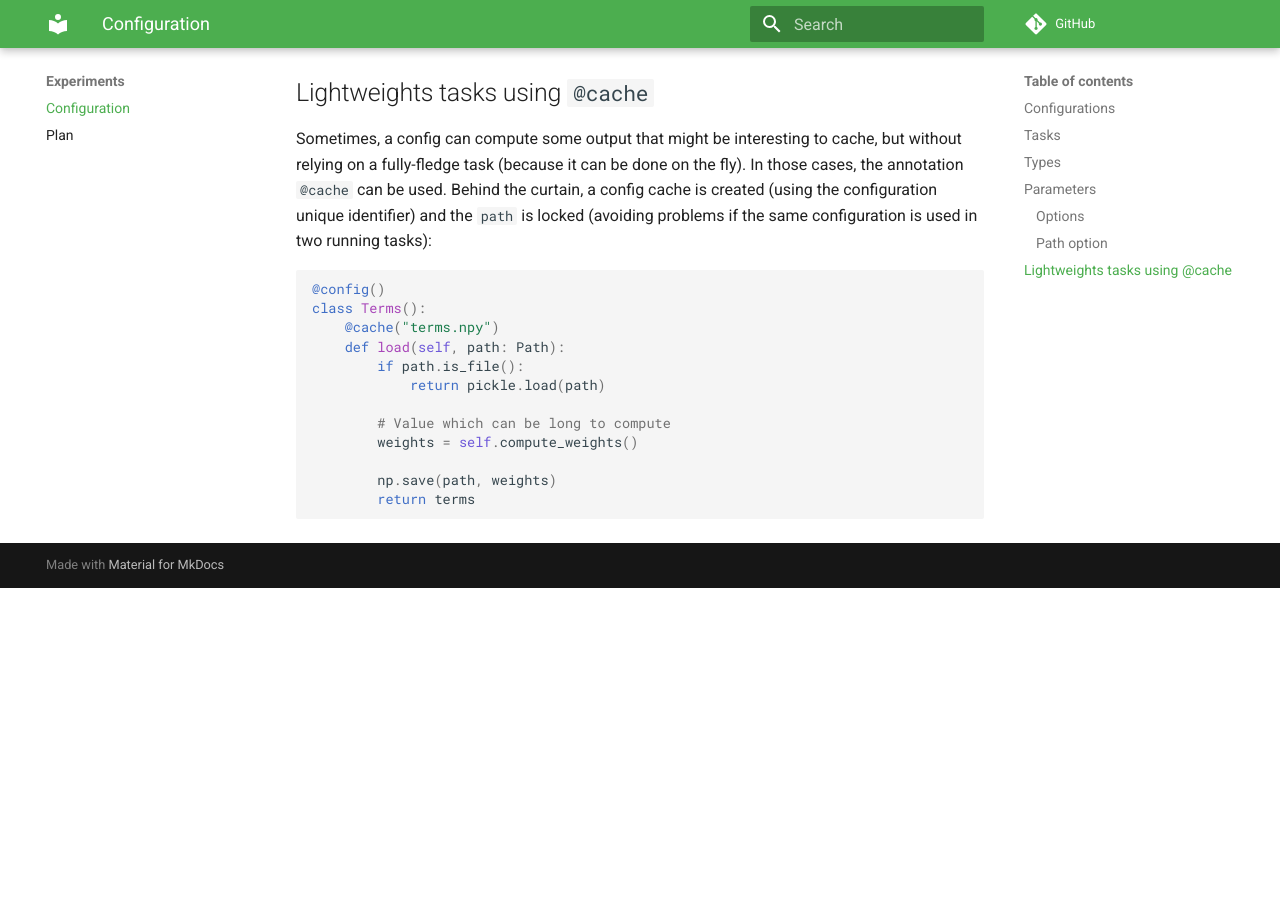
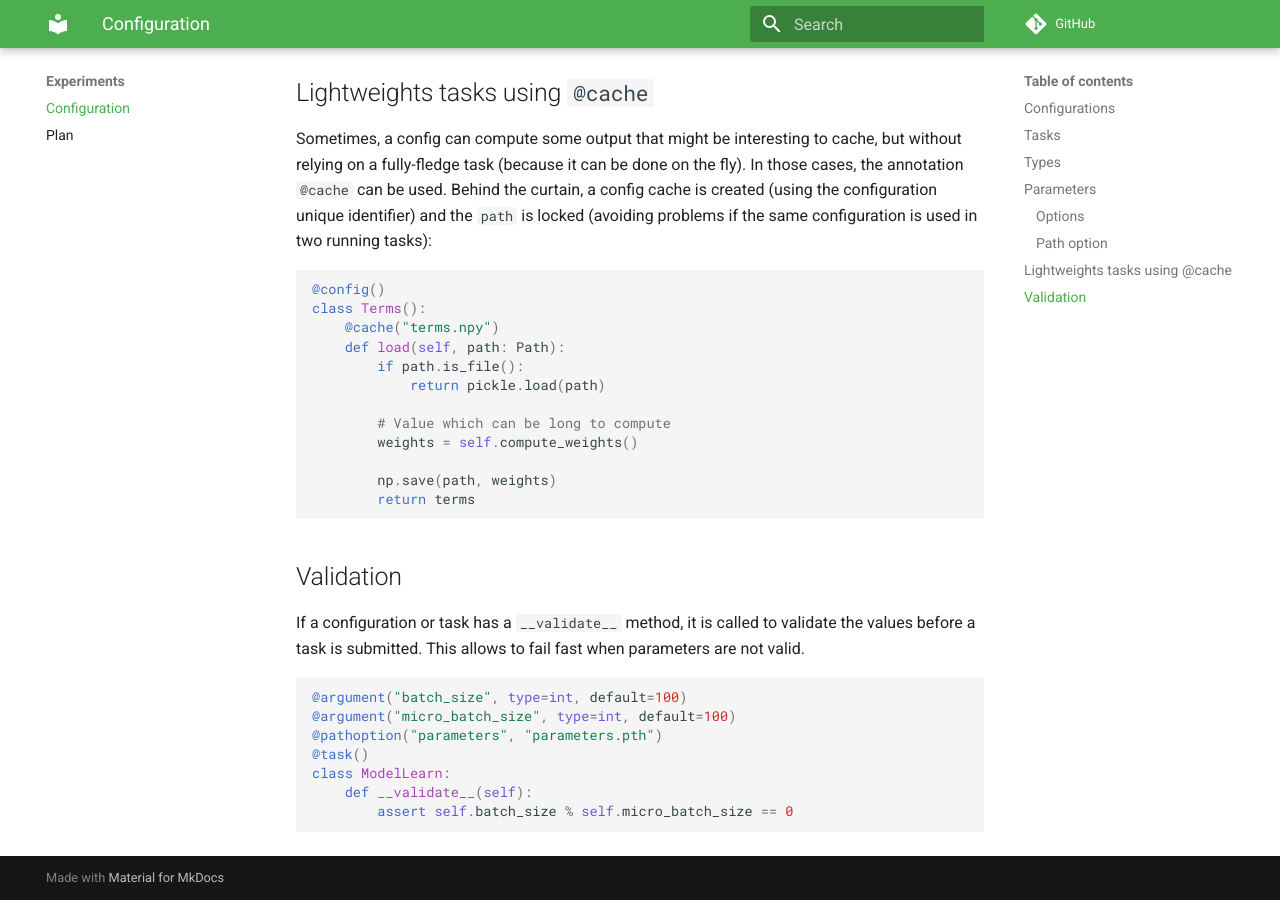
Before and after one commit to experimaestro/experimaestro-python, an MkDocs documentation site: the page built from docs/experiments/config.md, in a window 1280 px wide and 900 px high, scrolled down 2777 px. Built offline with MkDocs 1.6.1 and Material for MkDocs 9.7.7, drawn with Linux system fonts in a browser that asks for light colours; comment, search, counter and statistics services are not loaded; before the commit the page ends 3365 px from its top, so only the background shows below that.

Commit message:
Document __validate__

````diff
--- a/docs/experiments/config.md
+++ b/docs/experiments/config.md
@@ -138,3 +138,19 @@ class Terms():
 
 
 ```
+
+## Validation
+
+If a configuration or task has a `__validate__` method, it is called to validate
+the values before a task is submitted. This allows to fail fast when parameters
+are not valid.
+
+```py3
+@argument("batch_size", type=int, default=100)
+@argument("micro_batch_size", type=int, default=100)
+@pathoption("parameters", "parameters.pth")
+@task()
+class ModelLearn:
+    def __validate__(self):
+        assert self.batch_size % self.micro_batch_size == 0
+```
````
